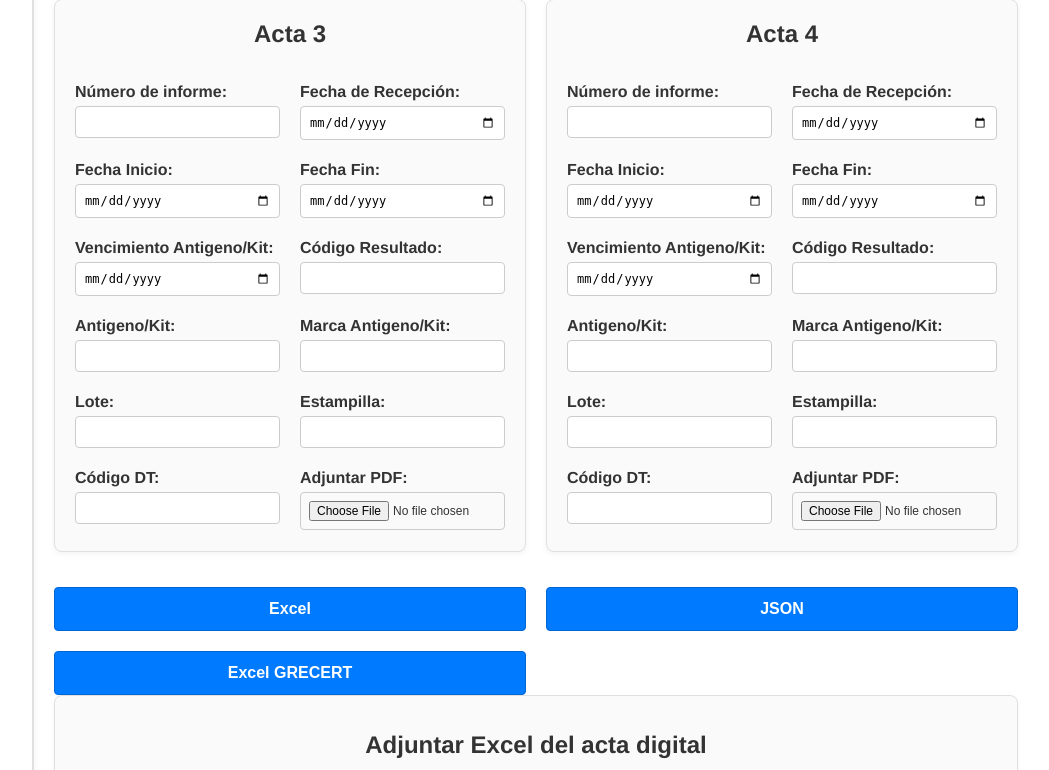
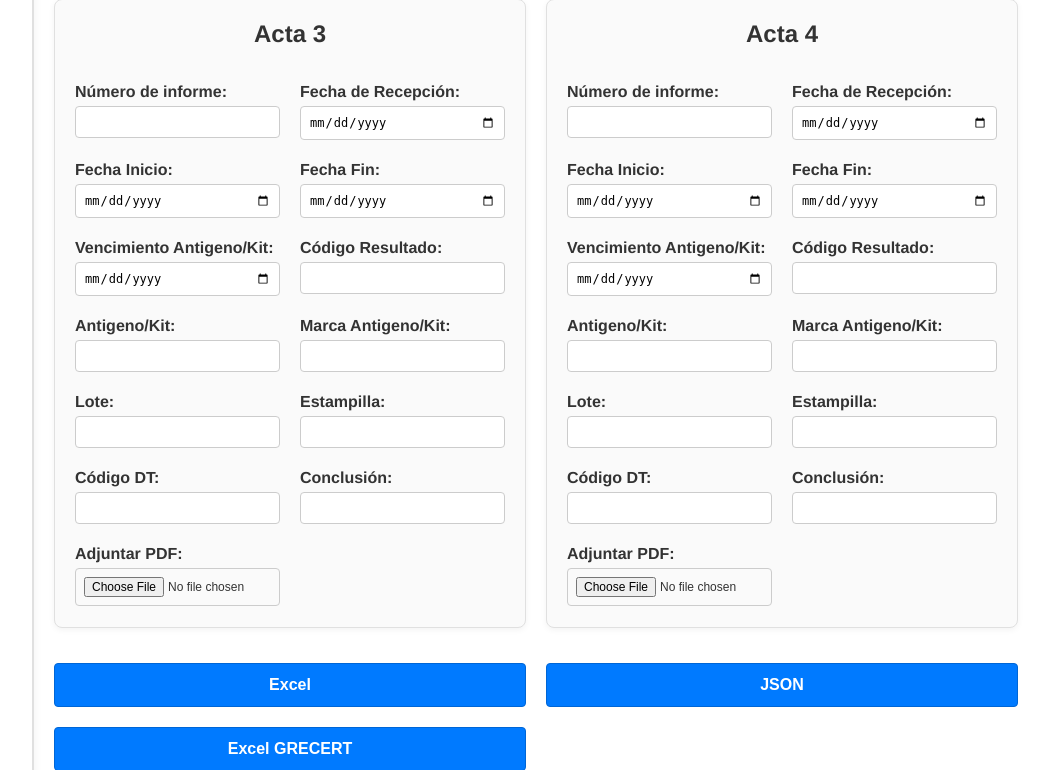
Before and after one commit to exql/excel_to_json, a Django app: page /actadigital_bru2/ in a window 1280 px wide. Shown: the part 806-1576 px from the top of the page, without its empty margins (222-1271 px from the left). Run offline with Django 4.2, Linux system fonts and the light colour scheme; parts of the project's set-up code (start-up, migrations or seed data) failed here and were passed over.

Commit message:
Incorpora Conclusión al formulario de Brucelosis

```diff
--- a/excel/templates/actadigital_bru_2.html
+++ b/excel/templates/actadigital_bru_2.html
@@ -132,7 +132,7 @@
 
                         <div class="form-group">
                             <label for="conclusion1">Conclusión:</label>
-                            <input type="text" id="conclusion1" name="conclusion1" maxlength="500">
+                            <input type="text" id="conclusion1" name="conclusion1" maxlength="1000">
                         </div>
 
                         <div class="form-group">
@@ -148,8 +148,6 @@
                     </div>
                     <div id="compBlock1" class="comp-block">
                         <h3>Análisis Complementario</h3>
-
-
                         <div class="form-group">
                             <label for="fechaInicioComp1">Fecha Inicio:</label>
                             <input type="date" id="fechaInicioComp1" name="fechaInicioComp1">
@@ -222,8 +220,8 @@
                             <input type="number" id="codigoDT2" name="codigoDT2" maxlength="20">
                         </div>
                         <div class="form-group">
-                            <label for="conclusion1">Conclusión:</label>
-                            <input type="text" id="conclusion1" name="conclusion1" maxlength="500">
+                            <label for="conclusion2">Conclusión:</label>
+                            <input type="text" id="conclusion2" name="conclusion2" maxlength="1000">
                         </div>
                         <div class="form-group">
                             <label for="acta2">Adjuntar PDF:</label>
@@ -279,10 +277,6 @@
                             <input type="text" id="estampillaComp2" name="estampillaComp2" maxlength="25">
                         </div>
 
-                        <div class="form-group">
-                            <label for="conclusionComp2">Conclusión:</label>
-                            <input type="text" id="conclusionComp2" name="conclusionComp2" maxlength="500">
-                        </div>
                     </div>
 
 
@@ -333,6 +327,10 @@
                         <div class="form-group">
                             <label for="codigoDT3">Código DT:</label>
                             <input type="number" id="codigoDT3" name="codigoDT3" maxlength="20">
+                        </div>
+                        <div class="form-group">
+                            <label for="conclusion3">Conclusión:</label>
+                            <input type="text" id="conclusion3" name="conclusion3" maxlength="1000">
                         </div>
                         <div class="form-group">
                             <label for="acta3">Adjuntar PDF:</label>
@@ -389,6 +387,10 @@
                             <input type="number" id="codigoDT4" name="codigoDT4" maxlength="20">
                         </div>
                         <div class="form-group">
+                            <label for="conclusion4">Conclusión:</label>
+                            <input type="text" id="conclusion4" name="conclusion4" maxlength="1000">
+                        </div>
+                        <div class="form-group">
                             <label for="acta4">Adjuntar PDF:</label>
                             <input type="file" id="acta4" name="acta4" accept=".pdf">
                         </div>
```
